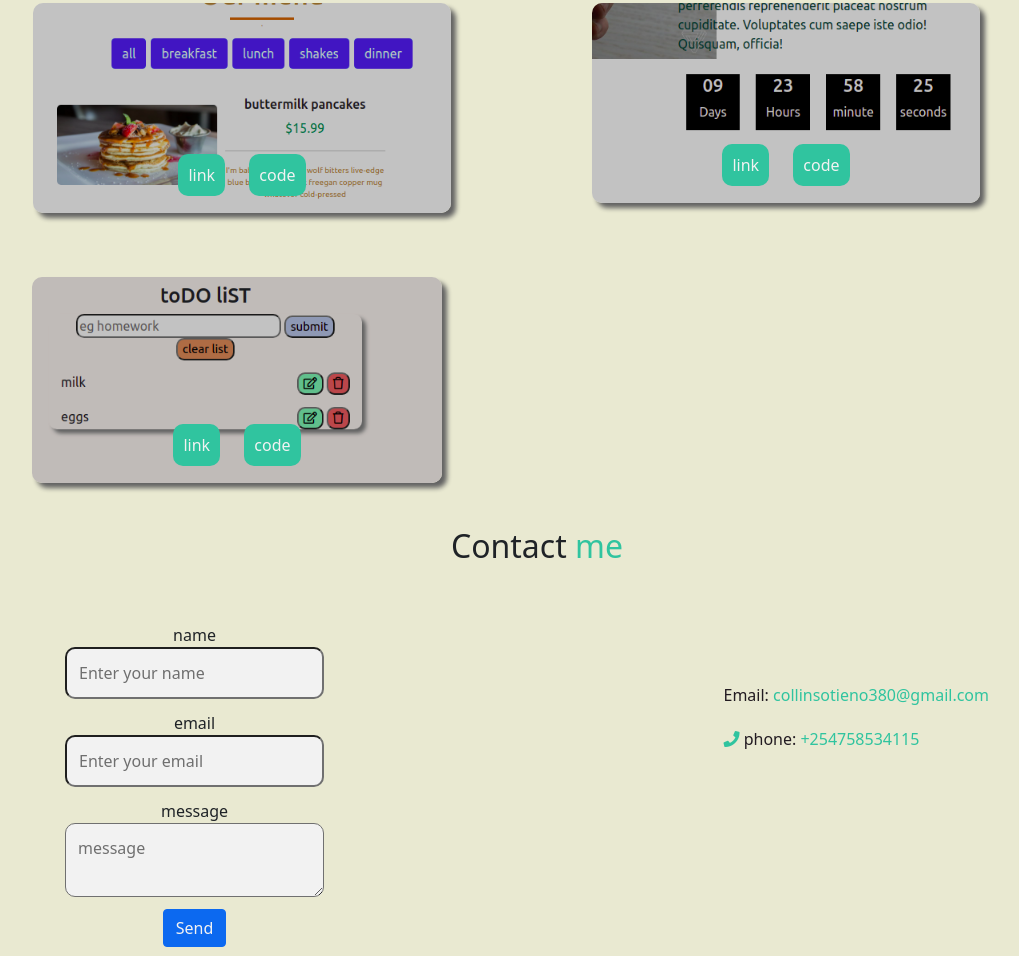
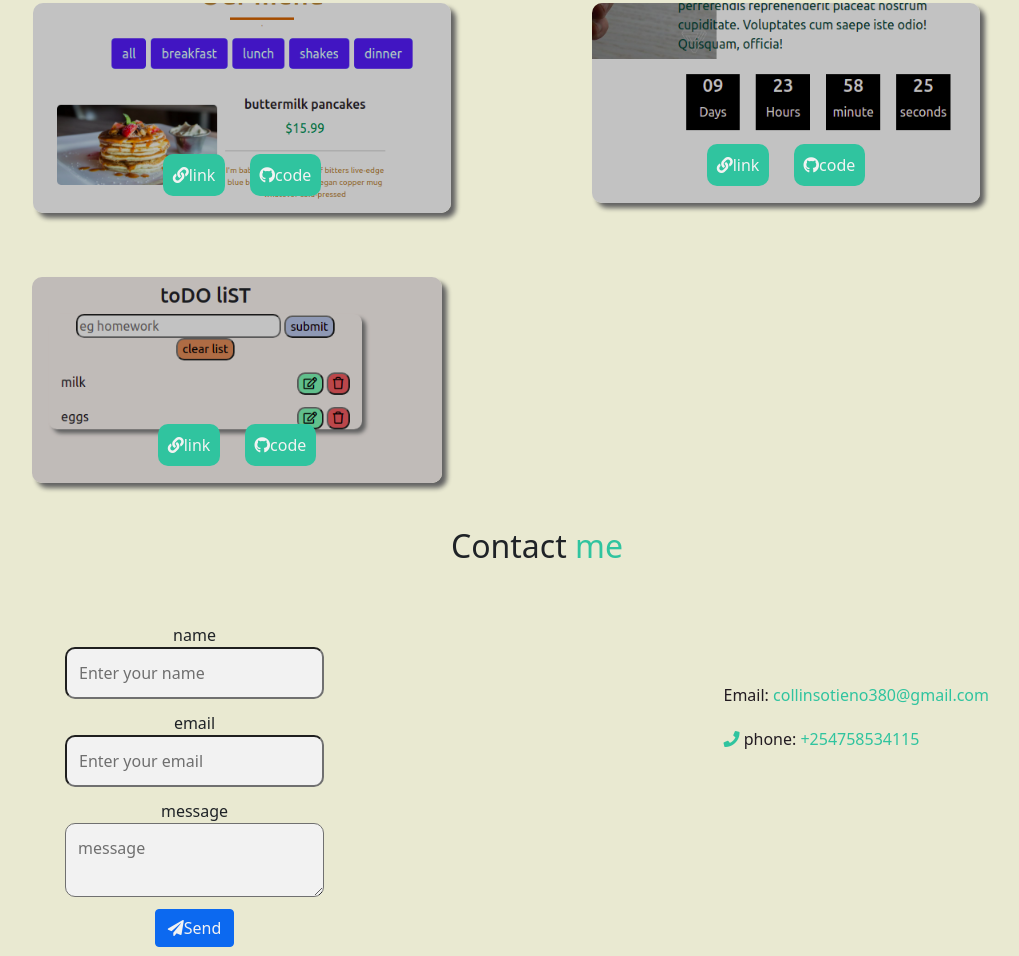
Before and after one commit to Collin-5/portfolio, a plain HTML site: page index.html in a window 1280 px wide. Shown: the part 1313-2269 px from the top of the page, without its empty margins (103-1122 px from the left). Drawn offline with nearby package versions, Linux system fonts and the light colour scheme.

Commit message:
con/links

```diff
--- a/index.html
+++ b/index.html
@@ -5,6 +5,7 @@
     <meta http-equiv="X-UA-Compatible" content="IE=edge">
     <meta name="viewport" content="width=device-width, initial-scale=1.0">
     <title>Collins</title>
+    <link rel="icon" href="icon.jpg" type="image/x-icon">
     <link rel="stylesheet" href="style.css">
     <link rel="stylesheet" href="https://cdn.jsdelivr.net/npm/bootstrap@5.0.2/dist/css/bootstrap.min.css">
     <link rel="stylesheet" href="https://pro.fontawesome.com/releases/v5.10.0/css/all.css" integrity="sha384-AYmEC3Yw5cVb3ZcuHtOA93w35dYTsvhLPVnYs9eStHfGJvOvKxVfELGroGkvsg+p" crossorigin="anonymous"/>
@@ -37,6 +38,10 @@
         <p class="text-center">I am Collins Otieno A <span>Web/Software Developer</span></p>
         <p class="text-center"><a href="#one"><button class="btn btn-success more">More</button></a></p>
         <button class="btn btn-default totop totop-hide"><a href="#home"><span><i class="fas fa-angle-double-up"></i></a></span></button>
+        <div class="text-center tags">
+            <a href="https://github.com/Collin-5"><i class="fab fa-github"></i></a>
+            <a href="https://www.linkedin.com/in/collins-otieno-73272820b?lipi=urn%3Ali%3Apage%3Ad_flagship3_profile_view_base_contact_details%3BjGx3%2BXeAQxeaYCeIHehxlQ%3D%3D"><i class="fab fa-linkedin"></i></a>
+        </div>
     </div>
 
     </header>
@@ -86,23 +91,23 @@
             <div class="project">
                 <img src="menu.png" alt="menu">
                 <div class="links">
-                    <a href="https://menuprojectjs.netlify.app/">link</a>
-                    <a href="https://github.com/Collin-5/jsmenu">code</a>
+                    <a href="https://menuprojectjs.netlify.app/"><i class="fas fa-link"></i>link</a>
+                    <a href="https://github.com/Collin-5/jsmenu"><i class="fab fa-github"></i>code</a>
                 </div>
             </div>
             <div class="project">
                 <img src="count.png" alt="menu">
                 <div class="links">
-                    <a href="https://countdownjsproject.netlify.app/">link</a>
-                    <a href="https://github.com/Collin-5/countdownjs">code</a>
+                    <a href="https://countdownjsproject.netlify.app/"><i class="fas fa-link"></i>link</a>
+                    <a href="https://github.com/Collin-5/countdownjs"><i class="fab fa-github"></i>code</a>
                 </div>
             </div>
             <div class="project">
 
                 <img src="todo.png" alt="menu">
                 <div class="links">
-                    <a href="https://elated-lewin-a278dc.netlify.app/">link</a>
-                    <a href="https://github.com/Collin-5/todo/">code</a>
+                    <a href="https://elated-lewin-a278dc.netlify.app/"><i class="fas fa-link"></i>link</a>
+                    <a href="https://github.com/Collin-5/todo/"><i class="fab fa-github"></i>code</a>
                 </div>
             </div>
         </div>
@@ -120,7 +125,7 @@
                     <label for="message">message</label>
                     <textarea name="message" placeholder="message"></textarea>
 
-                    <button class="btn btn-primary" type="submit">Send</button>
+                    <button class="btn btn-primary" type="submit"><i class="fas fa-paper-plane"></i>Send</button>
                 </form>
             </div>
             <div class="details">
--- a/style.css
+++ b/style.css
@@ -65,8 +65,9 @@ button.hide{
     }
     .about{
         width: 80%;
+
         height: 262px;
-        margin: auto;
+
     }
     /* .image img{
 
@@ -110,6 +111,8 @@ button.hide{
         width: 90%;
         margin: auto;
     }
+
+
 
   }
 
@@ -470,6 +473,13 @@ h5{
     text-decoration: none;
     margin: 10px;
 }
+
+.links i, button i{
+    color: #fff;
+}
+.links i:hover{
+    color: rgb(50, 206, 167);
+}
 .links a:hover{
     background-color: #8942a8;
     color: white;
@@ -504,15 +514,19 @@ input, textarea{
     border-radius: 10px;
 }
 
-footer a{
+.tags a{
     font-size: 40px;
     padding: 30px;
 
 }
-footer i:hover{
+.tags i:hover{
     color: blue;
 }
 footer h3{
     font-size: 18px;
     padding: 20px;
 }
+
+.banner .tags{
+    padding-top: 50px;
+}
```
Also changed, not shown: icon.jpg (added).
